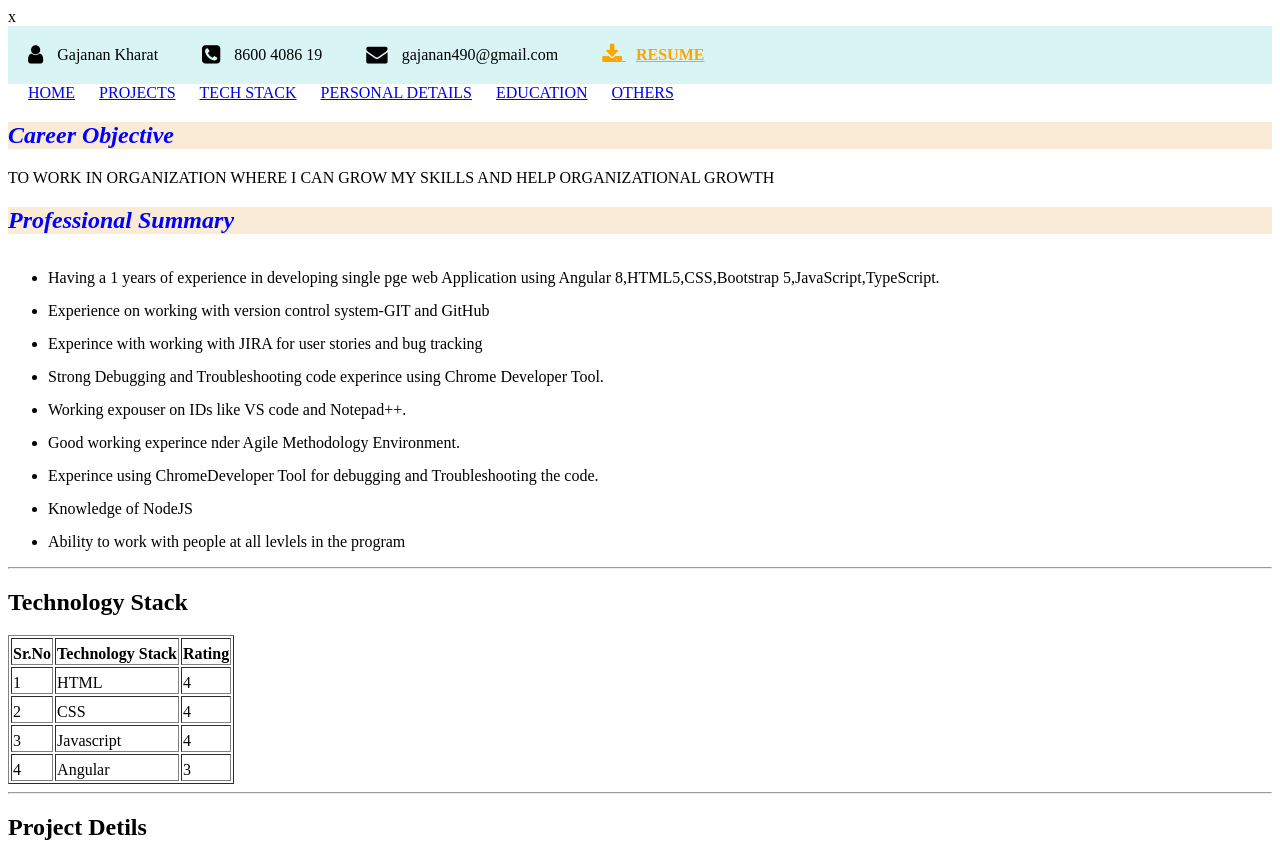
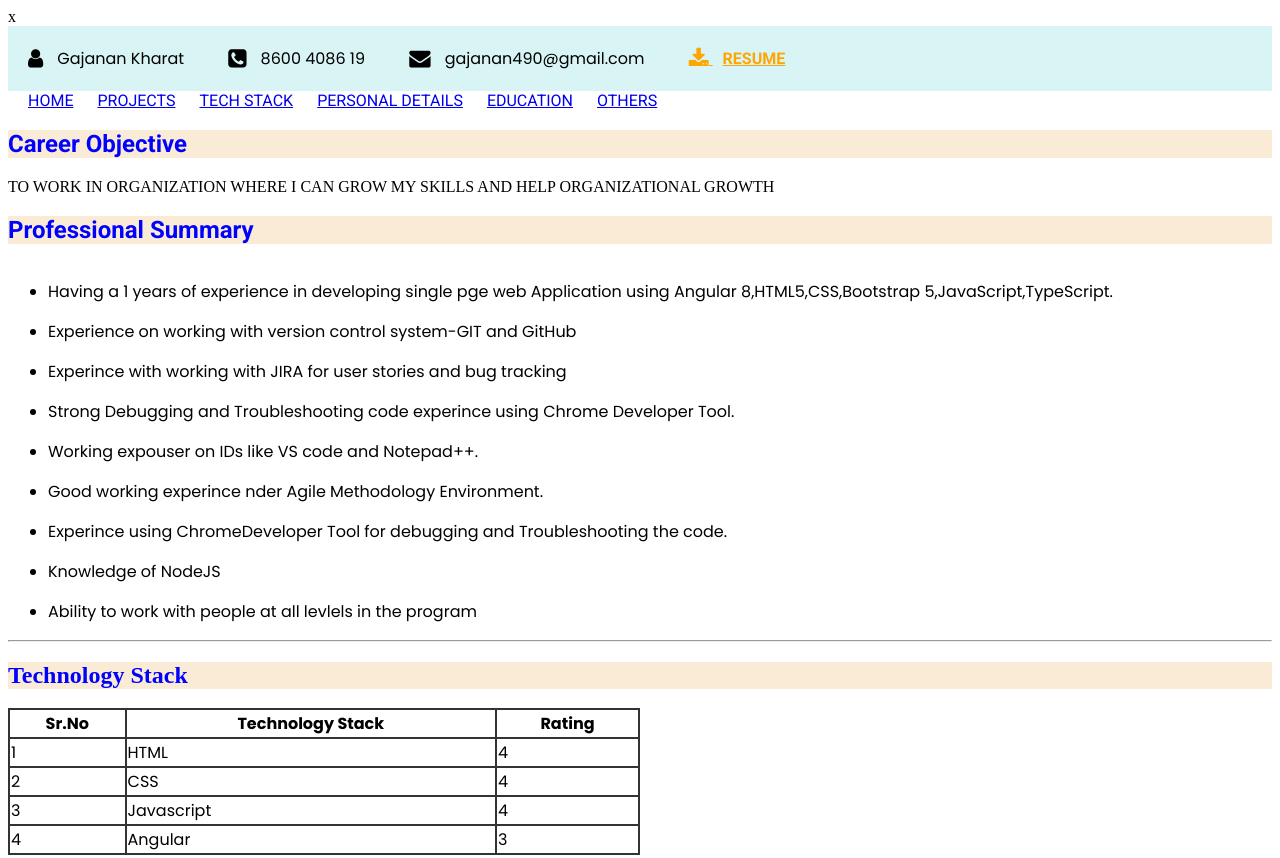
Before and after one commit to GautamiKale/my-profile, a plain HTML site: page index.html in a window 1280 px wide. Shown: the top 858 px of the page. Drawn offline with Linux system fonts and the light colour scheme.

Commit message:
style with google fonts
style with google fonts

```diff
--- a/index.html
+++ b/index.html
@@ -4,6 +4,10 @@
     <meta charset="UTF-8" />
     <meta name="viewport" content="width=device-width, initial-scale=1.0" />
     <title>Document</title>
+    <!-- Google Font Family -->
+    <link rel="preconnect" href="https://fonts.googleapis.com">
+    <link rel="preconnect" href="https://fonts.gstatic.com" crossorigin>
+    <link href="https://fonts.googleapis.com/css2?family=Poppins:ital,wght@0,100;0,200;0,300;0,400;0,500;0,600;0,700;0,800;0,900;1,100;1,200;1,300;1,400;1,500;1,600;1,700;1,800;1,900&family=Roboto:ital,wght@0,100;0,300;0,400;0,500;0,700;0,900;1,100;1,300;1,400;1,500;1,700;1,900&display=swap" rel="stylesheet">
     <!-- CDN Link -->
     <link rel="stylesheet" href="https://cdnjs.cloudflare.com/ajax/libs/font-awesome/4.7.0/css/font-awesome.min.css">
 
@@ -11,6 +15,7 @@
       header{
         padding: 20px;
         background-color: rgb(216, 244, 245);
+        font-family: "Roboto", sans-serif;
       }
       #resume{
         color: orange;
@@ -23,27 +28,54 @@
       .header-info{
         margin-right: 40px;
         margin-left: 10px;
+        font-family: "Poppins", sans-serif;
       }
       #resume-text{
         margin-left: 10px;
       }
       .nav-info{
         padding-left: 20px;
+        font-family: "Roboto", sans-serif;
       }
       .footer-info{
         margin-right:10px;
         margin-left: 5px;
+        font-family: "Poppins", sans-serif;
       }
       li{
         padding-top: 15px;
+        font-family: "Poppins", sans-serif;
       }
-      td{
+      /*td{
         padding-top: 6px;
       }
       th{
         padding-top: 6px;
+      }*/
+      table,td,th,td{
+        border: 2px solid rgb(50, 51, 52);
+        border-collapse: collapse;
+        font-family: "Poppins", sans-serif;
+
       }
+     #tachtable{
+      width: 50%;
 
+      font-family: "Poppins", sans-serif;
+     }
+     .summary{
+      color: blue;
+      background-color: antiquewhite;
+      font-family: "Roboto", sans-serif;
+     }
+     .prof{
+      color: blue;
+     background-color: antiquewhite;
+      font-family: "Roboto", sans-serif;
+     }
+     #project{
+      font-family: "Poppins", sans-serif;
+     }
     </style>
   </head>
   <body>
@@ -73,9 +105,9 @@
 
         <!-- HOME Section -->
       <section id="home">
-        <h2 style="color: blue;font-style: italic;background-color: antiquewhite;"b>Career Objective</h2>
+        <h2 class="summary">Career Objective</h2>
         <P>TO WORK IN ORGANIZATION WHERE I CAN GROW MY SKILLS AND HELP ORGANIZATIONAL GROWTH</P>
-        <h2 style="color: blue;font-style: italic;background-color: antiquewhite; ">Professional Summary</h2>
+        <h2 class="prof">Professional Summary</h2>
         <ul>
           <li>Having a 1 years of experience in developing single pge web Application using<span id="textclr"> Angular 8,HTML5,CSS,Bootstrap 5,JavaScript,TypeScript.</li>
           <li class="liststyle">Experience on working with version control system-GIT and GitHub</li>
@@ -89,9 +121,9 @@
         </ul>
       </section>
       <hr>
-  <section id="techstack">
-  <h2>Technology Stack</h2>
-  <table border="1">
+  <section id="tachstack">
+  <h2 style="color: blue;background-color: antiquewhite;"> Technology Stack</h2>
+  <table id="tachtable">
         <thead>
             <tr>
                 <th>Sr.No</th>
@@ -124,7 +156,7 @@
   <hr>
 </section>
 <section id="project">
-  <h2>Project Detils</h2>
+  <h2 style="color: blue;background-color: antiquewhite;">Project Detils</h2>
     <hr>
      <p><strong>Name: <U>Student Mangement</U></strong><br></p>
        <p><u>Enviornment</u>:Angular,React,Java,Javascript,HTML,CSS,Bootstrap,GitHub,Agile and JIRA <br> </p>
@@ -144,7 +176,7 @@
 <hr>
 </section>
     <section id="education">
-<h2>Education Details</h2>
+<h2 style="color: blue;background-color: antiquewhite;">Education Details</h2>
 <table border="1">
   <thead>
       <tr>
```
Also changed, not shown: cssBoxModule.html (+34 -10 lines), classelement.html (added).
